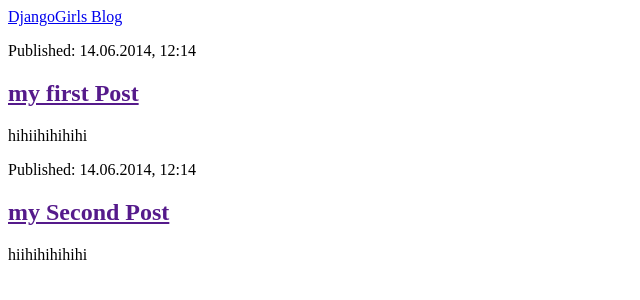
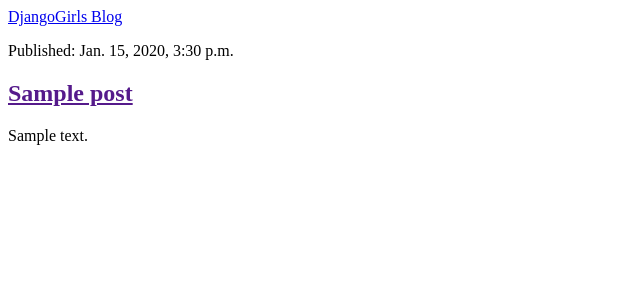
Before and after one commit to Srikant9217/my-first-blog, a Django app: page / in a window 1280 px wide. Shown: the top 300 px of the page, without its empty margins (0-640 px from the left). Run offline with Django 3.2, Linux system fonts and the light colour scheme; tables that the repository leaves empty hold one stand-in row (values such as "Sample post").

Commit message:
my third commit

```diff
--- a/blog/templates/blog/post_list.html
+++ b/blog/templates/blog/post_list.html
@@ -8,15 +8,12 @@
         <a href="/">DjangoGirls Blog</a>
     </hi>
 </div>
+{% for post in posts %}
 <div>
-    <p>Published: 14.06.2014, 12:14</p>
-    <h2><a href="">my first Post</a></h2>
-    <p>hihiihihihihi</p>
+    <p>Published: {{ post.published_date }}</p>
+    <h2><a href="">{{ post.title }}</a> </h2>
+    <p>{{ post.text|linebreaksbr }}</p>
 </div>
-<div>
-    <p>Published: 14.06.2014, 12:14</p>
-    <h2><a href="">my Second Post</a></h2>
-    <p>hiihihihihihi</p>
-</div>
+{% endfor %}
 </body>
 </html>
--- a/blog/views.py
+++ b/blog/views.py
@@ -1,5 +1,8 @@
 from django.shortcuts import render
+from django.utils import timezone
+from .models import Post
 
 
 def post_list(request):
-    return render(request, 'blog/post_list.html', {})
+    posts = Post.objects.filter(published_date__lte=timezone.now()).order_by('published_date')
+    return render(request, 'blog/post_list.html', {'posts': posts})
```
